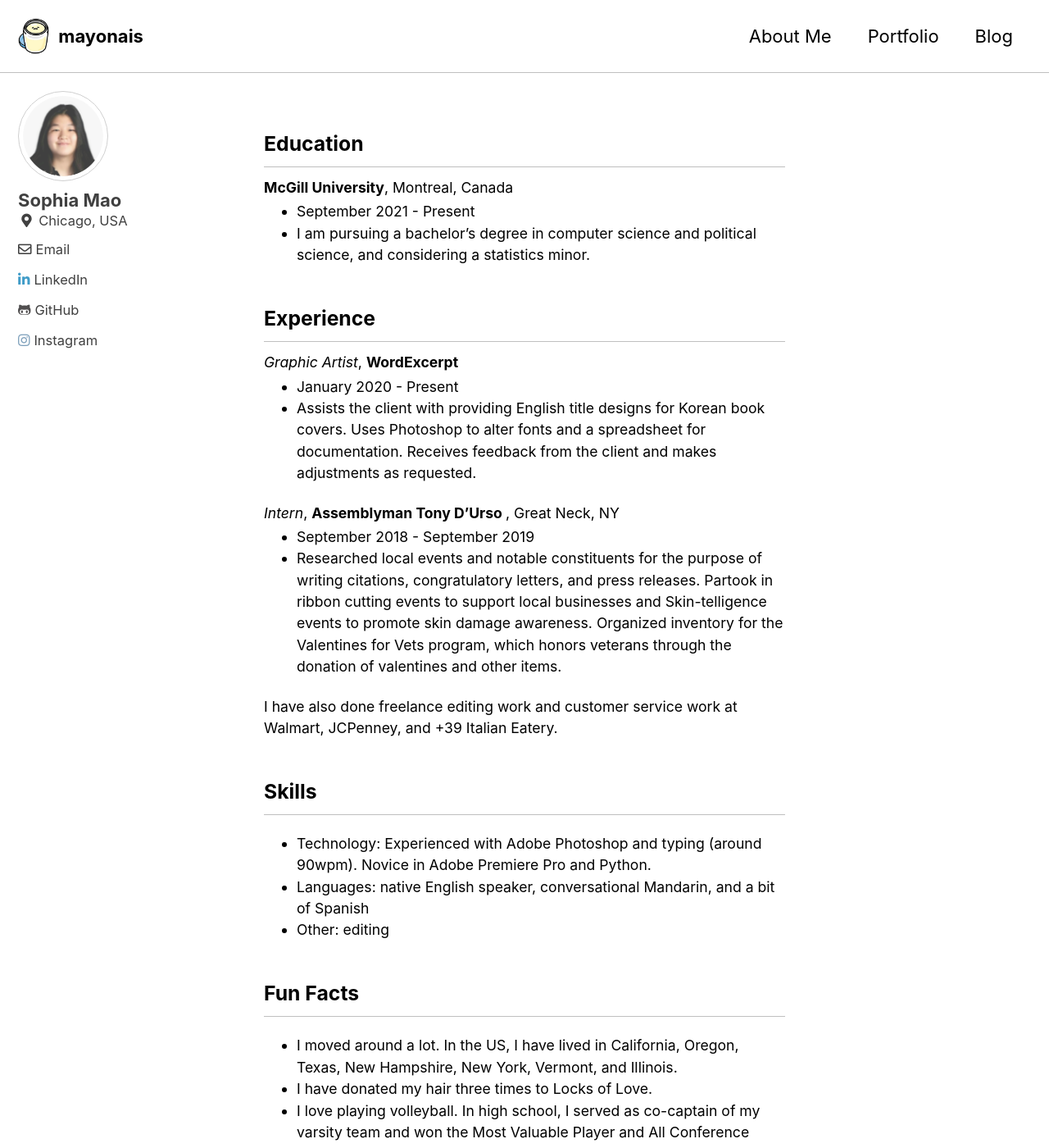
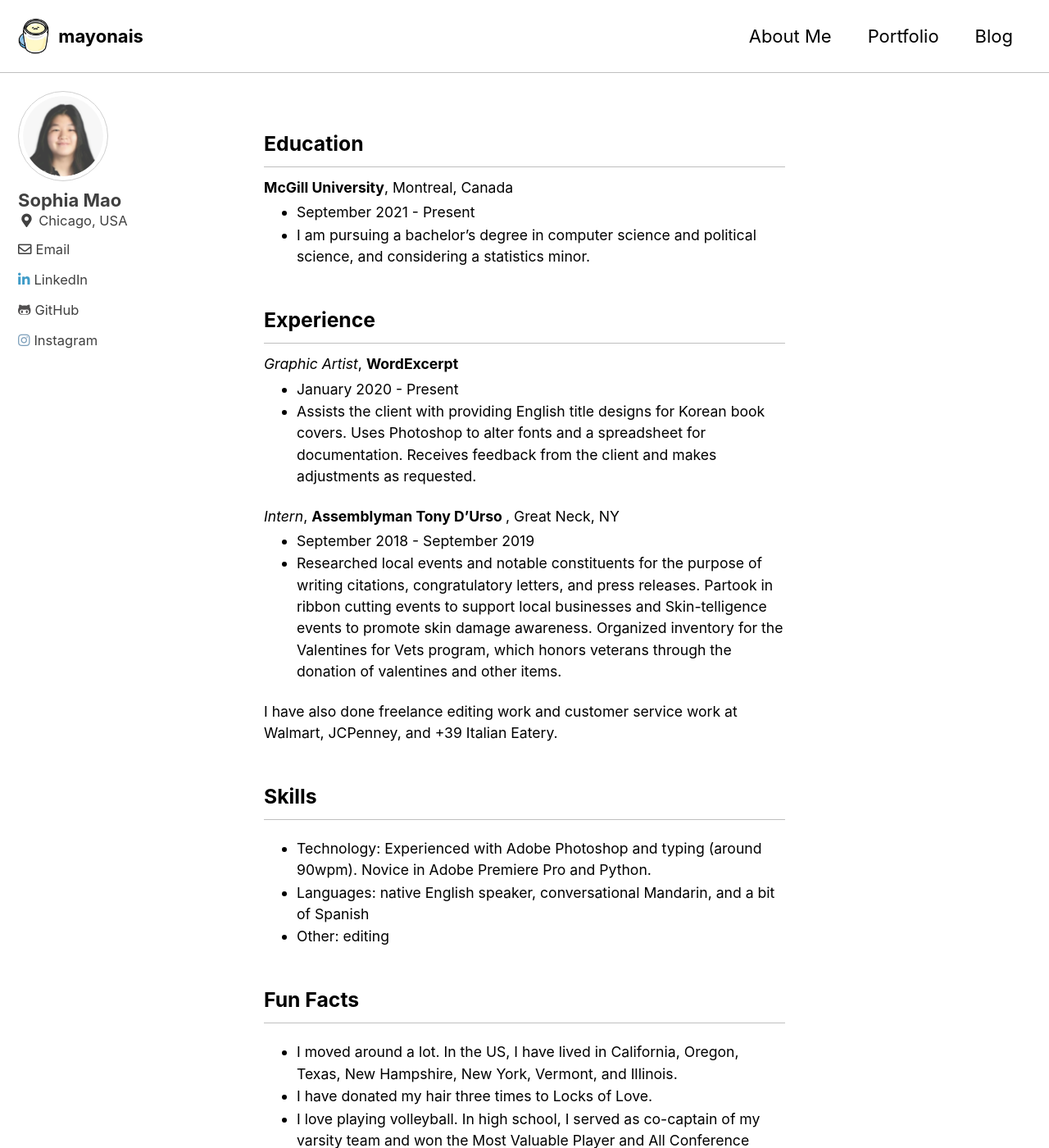
Before and after one commit to mayonais/mayonais.github.io, a Jekyll site: the page built from index.html, in a window 1280 px wide and 1400 px high. Shown: the whole window at 82% size. Built offline with Jekyll 4.4.1, drawn with Linux system fonts in a browser that asks for light colours; cached includes are drawn as plain includes; the list of posts is cut into pages by our own code.

Commit message:
page title

```diff
--- a/_sass/minimal-mistakes/_page.scss
+++ b/_sass/minimal-mistakes/_page.scss
@@ -109,11 +109,11 @@
   li,
   dl {
     font-size: 0.8em;
-    margin: 0px 0px
+    margin: 1px 0px
   }
 
   p + ul {
-    margin-top: -20px;
+    margin-top: -19px;
   }
 
   /* paragraph indents */
```
